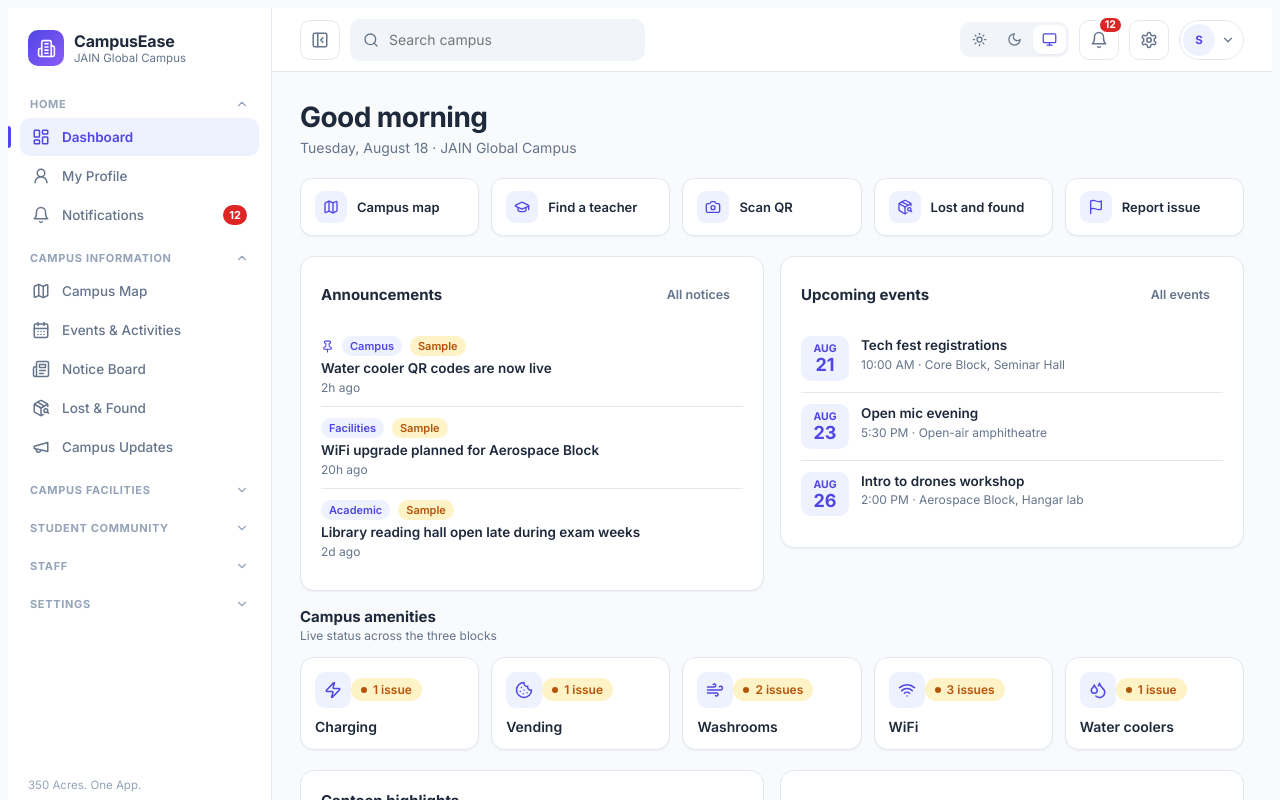
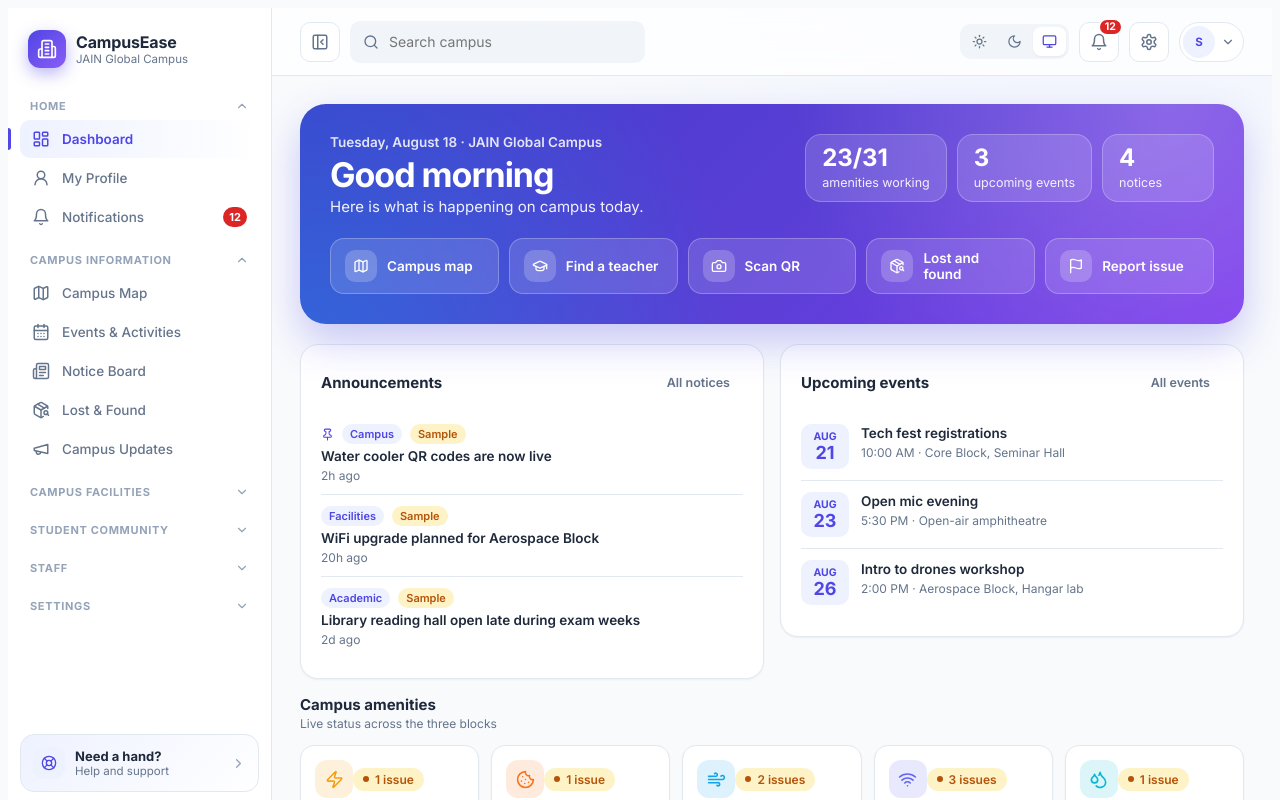
Before and after one commit to princejatheen18-create/CampusEase, a React (Vite) app: page / in a window 1280 px wide. Both pictures are taken after a click on the button "Enter CampusEase". Shown: the top 800 px of the page. Built offline with nearby package versions, Linux system fonts and the light colour scheme.

Commit message:
Add files via upload

```diff
--- a/src/App.jsx
+++ b/src/App.jsx
@@ -131,6 +131,9 @@ function generateSlots(now) {
 const statusColor = (status) => (status === "ok" ? COLORS.ok : status === "watch" ? COLORS.amber : COLORS.coral);
 const statusBg = (status) => (status === "ok" ? COLORS.okBg : status === "watch" ? COLORS.amberBg : COLORS.coralBg);
 
+const violetOf = () => (COLORS.teal === "#818CF8" ? "#A78BFA" : "#7C3AED");
+const TILE_TONE = { charging: "#F59E0B", vending: "#F97316", washroom: "#0EA5E9", wifi: "#6366F1", watercooler: "#06B6D4" };
+
 const initialsOf = (name) => (name || "").trim().split(/\s+/).filter(Boolean).slice(0, 2).map((w) => w[0].toUpperCase()).join("") || "S";
 
 // ---------- Design system ----------
@@ -138,11 +141,11 @@ function Button({ variant = "primary", size = "md", icon: Icon, children, style,
   const sm = size === "sm";
   const base = {
     display: "inline-flex", alignItems: "center", justifyContent: "center", gap: 7, fontWeight: 600,
-    borderRadius: 10, border: "1px solid transparent", fontSize: sm ? 12.5 : 13.5,
+    borderRadius: 12, border: "1px solid transparent", fontSize: sm ? 12.5 : 13.5,
     padding: sm ? "6px 12px" : "9px 16px", minHeight: sm ? 34 : 40, whiteSpace: "nowrap",
   };
   const variants = {
-    primary: { background: COLORS.teal, color: COLORS.onAccent },
+    primary: { background: `linear-gradient(135deg, ${COLORS.teal}, ${violetOf()})`, color: COLORS.onAccent, boxShadow: "0 1px 2px rgba(79,70,229,.25)" },
     secondary: { background: COLORS.surface, color: COLORS.ink, borderColor: COLORS.line },
     danger: { background: COLORS.coral, color: COLORS.onAccent },
     soft: { background: COLORS.tealBg, color: COLORS.teal },
@@ -155,9 +158,9 @@ function Button({ variant = "primary", size = "md", icon: Icon, children, style,
   );
 }
 
-function Card({ children, style, pad = 20, ...rest }) {
-  return (
-    <div style={{ background: COLORS.surface, border: `1px solid ${COLORS.line}`, borderRadius: 14, padding: pad, boxShadow: COLORS.shadow, ...style }} {...rest}>
+function Card({ children, style, pad = 20, className, ...rest }) {
+  return (
+    <div className={`ce-card ${className || ""}`} style={{ background: COLORS.surface, border: `1px solid ${COLORS.line}`, borderRadius: 18, padding: pad, boxShadow: COLORS.shadow, ...style }} {...rest}>
       {children}
     </div>
   );
@@ -279,9 +282,9 @@ function Screen({ title, subtitle, onBack, onReport, actions, parent, children }
         {parent && (<><button className="ce-btn" onClick={parent.onClick} style={{ background: "none", border: "none", padding: 0, color: COLORS.inkMuted, fontSize: 12.5, fontWeight: 500 }}>{parent.label}</button><ChevronRight size={12} /></>)}
         <span style={{ color: COLORS.ink, fontWeight: 600 }}>{title}</span>
       </nav>
-      <div style={{ display: "flex", alignItems: "flex-start", justifyContent: "space-between", gap: 16, marginBottom: 24, flexWrap: "wrap" }}>
+      <div className="ce-pagehead" style={{ display: "flex", alignItems: "flex-start", justifyContent: "space-between", gap: 16, marginBottom: 24, flexWrap: "wrap" }}>
         <div style={{ minWidth: 0 }}>
-          <h1 style={{ margin: 0, fontSize: 26, fontWeight: 700, letterSpacing: "-0.02em", color: COLORS.ink }}>{title}</h1>
+          <h1 style={{ margin: 0, fontSize: 28, fontWeight: 700, letterSpacing: "-0.025em", color: COLORS.ink }}>{title}</h1>
           {subtitle && <p style={{ margin: "5px 0 0", fontSize: 14, color: COLORS.inkMuted }}>{subtitle}</p>}
         </div>
         <div style={{ display: "flex", gap: 10, alignItems: "center", flexWrap: "wrap" }}>
@@ -827,16 +830,23 @@ function DashboardPage({ c }) {
   ];
   return (
     <div className="ce-fade">
-      <div style={{ marginBottom: 22 }}>
-        <h1 style={{ margin: 0, fontSize: 28, fontWeight: 700, letterSpacing: "-0.02em" }}>{greeting}{first ? `, ${first}` : ""}</h1>
-        <p style={{ margin: "5px 0 0", fontSize: 14, color: COLORS.inkMuted }}>{new Date(now).toLocaleDateString([], { weekday: "long", day: "numeric", month: "long" })} · {CAMPUS.name}</p>
-      </div>
-
-      <div className="ce-stagger" style={{ display: "grid", gridTemplateColumns: "repeat(auto-fit, minmax(150px, 1fr))", gap: 12, marginBottom: 20 }}>
-        {shortcuts.map((s) => { const Ic = s.icon; return (
-          <button key={s.label} className="ce-btn ce-card-hover" onClick={() => go(s.screen)} style={{ display: "flex", alignItems: "center", gap: 10, padding: "12px 14px", background: COLORS.surface, border: `1px solid ${COLORS.line}`, borderRadius: 12, boxShadow: COLORS.shadow, fontSize: 13, fontWeight: 600 }}>
-            <span style={{ width: 32, height: 32, borderRadius: 9, background: COLORS.tealBg, display: "flex", alignItems: "center", justifyContent: "center" }}><Ic size={16} color={COLORS.teal} /></span>{s.label}
-          </button>); })}
+      <div className="ce-hero" style={{ marginBottom: 20 }}>
+        <div className="ce-hero-top">
+          <div style={{ minWidth: 0 }}>
+            <p style={{ fontSize: 13.5, fontWeight: 600, opacity: 0.85 }}>{new Date(now).toLocaleDateString([], { weekday: "long", day: "numeric", month: "long" })} · {CAMPUS.name}</p>
+            <h1>{greeting}{first ? `, ${first}` : ""}</h1>
+            <p style={{ fontSize: 15, opacity: 0.92 }}>Here is what is happening on campus today.</p>
+          </div>
+          <div className="ce-hero-stats">
+            <div className="ce-hero-stat"><b>{facilities.filter((f) => f.status === "ok").length}/{facilities.length}</b><span>amenities working</span></div>
+            <div className="ce-hero-stat"><b>{upcoming.length}</b><span>upcoming events</span></div>
+            <div className="ce-hero-stat"><b>{notices.length}</b><span>notices</span></div>
+          </div>
+        </div>
+        <div className="ce-hero-shortcuts">
+          {shortcuts.map((s) => { const Ic = s.icon; return (
+            <button key={s.label} className="ce-btn ce-hero-btn" onClick={() => go(s.screen)}><span className="ce-hero-ic"><Ic size={16} /></span>{s.label}</button>); })}
+        </div>
       </div>
 
       <div className="ce-grid-eq" style={{ marginBottom: 16 }}>
@@ -876,7 +886,7 @@ function DashboardPage({ c }) {
           return (
             <button key={t.id} className="ce-btn ce-card-hover" onClick={() => go(t.id)} style={{ textAlign: "left", padding: 14, background: COLORS.surface, border: `1px solid ${COLORS.line}`, borderRadius: 14, boxShadow: COLORS.shadow, display: "flex", flexDirection: "column", gap: 10 }}>
               <span style={{ display: "flex", alignItems: "center", justifyContent: "space-between" }}>
-                <span style={{ width: 36, height: 36, borderRadius: 10, background: COLORS.tealBg, display: "flex", alignItems: "center", justifyContent: "center" }}><Ic size={18} color={COLORS.teal} /></span>
+                <span style={{ width: 38, height: 38, borderRadius: 12, background: `${TILE_TONE[t.type]}24`, display: "flex", alignItems: "center", justifyContent: "center" }}><Ic size={19} color={TILE_TONE[t.type]} /></span>
                 <Pill status={bad ? "watch" : "ok"}>{bad ? `${bad} issue${bad > 1 ? "s" : ""}` : "All good"}</Pill>
               </span>
               <span style={{ fontSize: 14, fontWeight: 600 }}>{t.label}</span>
@@ -1309,7 +1319,7 @@ function AmenitiesPage({ c }) {
           return (
             <button key={t.id} className="ce-btn ce-card-hover" onClick={() => c.go(t.id)} style={{ textAlign: "left", padding: 18, background: COLORS.surface, border: `1px solid ${COLORS.line}`, borderRadius: 14, boxShadow: COLORS.shadow, display: "flex", flexDirection: "column", gap: 14 }}>
               <span style={{ display: "flex", justifyContent: "space-between", alignItems: "center" }}>
-                <span style={{ width: 42, height: 42, borderRadius: 12, background: COLORS.tealBg, display: "flex", alignItems: "center", justifyContent: "center" }}><Ic size={20} color={COLORS.teal} /></span>
+                <span style={{ width: 44, height: 44, borderRadius: 14, background: `${TILE_TONE[t.type]}24`, display: "flex", alignItems: "center", justifyContent: "center" }}><Ic size={21} color={TILE_TONE[t.type]} /></span>
                 <ChevronRight size={17} color={COLORS.inkFaint} />
               </span>
               <span><span style={{ display: "block", fontSize: 15, fontWeight: 650 }}>{t.label}</span><span style={{ display: "block", fontSize: 12.5, color: COLORS.inkMuted, marginTop: 2 }}>{list.length} spots across 3 blocks</span></span>
@@ -2456,11 +2466,28 @@ export default function CampusEase() {
         .ce-group-body.closed { display: none; }
         .ce-nav-item { position: relative; display: flex; align-items: center; gap: 12px; padding: 8px 12px; min-height: 38px; border-radius: 10px; border: none; background: none; font-size: 13.5px; font-weight: 500; color: ${COLORS.inkMuted}; text-align: left; width: 100%; white-space: nowrap; }
         .ce-nav-item:hover { background: ${COLORS.panel2}; color: ${COLORS.ink}; }
-        .ce-nav-item.active { background: ${COLORS.tealBg}; color: ${COLORS.teal}; font-weight: 600; }
+        .ce-nav-item.active { background: linear-gradient(90deg, ${COLORS.tealBg}, transparent); color: ${COLORS.teal}; font-weight: 600; }
+        .ce-nav-item:hover:not(.active) { transform: translateX(2px); }
         .ce-nav-item.active::before { content: ""; position: absolute; left: -12px; top: 8px; bottom: 8px; width: 3px; border-radius: 0 3px 3px 0; background: ${COLORS.teal}; }
         .ce-nav-item .lbl { overflow: hidden; text-overflow: ellipsis; transition: opacity .15s; }
-        .ce-content { flex: 1; min-width: 0; display: flex; flex-direction: column; }
-        .ce-topbar { position: sticky; top: 0; z-index: 40; height: 64px; display: flex; align-items: center; gap: 10px; padding: 0 28px; background: ${COLORS.surface}; border-bottom: 1px solid ${COLORS.line}; }
+        .ce-content { flex: 1; min-width: 0; display: flex; flex-direction: column; background: radial-gradient(900px 360px at 85% -60px, ${COLORS.tealBg}, transparent 70%); transition: background .3s ease; }
+        .ce-card { transition: background-color .25s ease, border-color .25s ease, box-shadow .2s ease, transform .15s ease; }
+        .ce-pagehead { position: relative; overflow: hidden; background: linear-gradient(120deg, ${COLORS.tealBg} 0%, transparent 80%); border: 1px solid ${COLORS.line}; border-radius: 22px; padding: 24px 28px; }
+        .ce-pagehead::before { content: ""; position: absolute; right: -50px; top: -70px; width: 220px; height: 220px; border-radius: 50%; background: ${COLORS.teal}; opacity: .08; pointer-events: none; }
+        .ce-pagehead > * { position: relative; }
+        .ce-hero { position: relative; overflow: hidden; border-radius: 26px; padding: 30px; color: #fff; background: radial-gradient(circle at 92% 0%, rgba(255,255,255,.22), transparent 42%), radial-gradient(circle at 0% 110%, rgba(14,165,233,.40), transparent 45%), ${theme === "dark" ? "linear-gradient(135deg, #1E1B4B 0%, #312E81 55%, #4C1D95 100%)" : "linear-gradient(135deg, #4338CA 0%, #5B3FD6 55%, #7C3AED 100%)"}; box-shadow: ${theme === "dark" ? "0 10px 30px rgba(0,0,0,.35)" : "0 18px 40px rgba(79,70,229,.28)"}; }
+        .ce-hero h1 { margin: 6px 0 4px; font-size: 34px; font-weight: 700; letter-spacing: -0.03em; line-height: 1.1; }
+        .ce-hero p { margin: 0; }
+        .ce-hero-top { display: flex; justify-content: space-between; align-items: flex-start; gap: 20px; flex-wrap: wrap; margin-bottom: 22px; }
+        .ce-hero-stats { display: flex; gap: 10px; flex-wrap: wrap; }
+        .ce-hero-stat { background: rgba(255,255,255,.14); border: 1px solid rgba(255,255,255,.24); border-radius: 16px; padding: 10px 16px; min-width: 112px; }
+        .ce-hero-stat b { display: block; font-size: 24px; line-height: 1.1; font-weight: 700; }
+        .ce-hero-stat span { font-size: 12.5px; opacity: .9; }
+        .ce-hero-shortcuts { display: grid; grid-template-columns: repeat(auto-fit, minmax(150px, 1fr)); gap: 10px; }
+        .ce-hero .ce-hero-btn { display: flex; align-items: center; gap: 10px; padding: 11px 14px; border-radius: 14px; border: 1px solid rgba(255,255,255,.26); background: rgba(255,255,255,.13); color: #fff; font-size: 13.5px; font-weight: 600; text-align: left; -webkit-backdrop-filter: blur(6px); backdrop-filter: blur(6px); }
+        .ce-hero .ce-hero-btn:hover { background: rgba(255,255,255,.25); transform: translateY(-1px); }
+        .ce-hero-ic { width: 32px; height: 32px; border-radius: 10px; background: rgba(255,255,255,.2); display: flex; align-items: center; justify-content: center; flex-shrink: 0; }
+        .ce-topbar { position: sticky; top: 0; z-index: 40; height: 68px; display: flex; align-items: center; gap: 10px; padding: 0 28px; background: ${theme === "dark" ? "rgba(16,24,40,.78)" : "rgba(255,255,255,.78)"}; -webkit-backdrop-filter: blur(14px) saturate(1.4); backdrop-filter: blur(14px) saturate(1.4); border-bottom: 1px solid ${COLORS.line}; }
         .ce-main { width: 100%; max-width: 1180px; margin: 0 auto; padding: 28px 28px 64px; }
         .ce-grid-kpi { display: grid; grid-template-columns: repeat(auto-fit, minmax(200px, 1fr)); gap: 16px; }
         .ce-grid-2 { display: grid; grid-template-columns: minmax(0, 2fr) minmax(0, 1fr); gap: 16px; align-items: start; }
@@ -2487,6 +2514,9 @@ export default function CampusEase() {
         }
         @media (max-width: 980px) { .ce-grid-2, .ce-grid-eq { grid-template-columns: minmax(0, 1fr); } }
         @media (max-width: 880px) {
+          .ce-hero { padding: 22px 18px; border-radius: 22px; }
+          .ce-hero h1 { font-size: 27px; }
+          .ce-pagehead { padding: 18px 18px; border-radius: 18px; }
           .ce-sidebar { position: fixed; left: 0; top: 0; bottom: 0; width: 290px !important; transform: translateX(-100%); box-shadow: 0 0 40px rgba(16,24,40,.25); }
           .ce-sidebar.open { transform: none; }
           .ce-overlay { display: block; position: fixed; inset: 0; z-index: 45; background: rgba(16,24,40,.45); }
@@ -2513,6 +2543,7 @@ export default function CampusEase() {
             <h1 style={{ margin: "0 0 6px", fontSize: 30, fontWeight: 700, letterSpacing: "-0.02em" }}>CampusEase</h1>
             <p style={{ fontSize: 15, fontWeight: 600, color: COLORS.teal, margin: "0 0 14px" }}>{CAMPUS.slogan}</p>
             <p style={{ fontSize: 14, color: COLORS.inkMuted, lineHeight: 1.6, margin: "0 0 24px" }}>Your digital campus companion for <strong style={{ color: COLORS.ink }}>{CAMPUS.name}</strong>: maps, events, notices, facilities and community in one place.</p>
+            <div style={{ display: "flex", flexWrap: "wrap", gap: 8, justifyContent: "center", margin: "-8px 0 22px" }}>{["Campus map", "Water cooler status", "FoodZa ordering", "Events and notices"].map((t) => <span key={t} style={{ fontSize: 12.5, fontWeight: 600, color: COLORS.teal, background: COLORS.tealBg, padding: "5px 12px", borderRadius: 999 }}>{t}</span>)}</div>
             <div style={{ textAlign: "left", marginBottom: 16 }}>
               <Field label="What should we call you?" hint="Optional. Only used for your greeting.">
                 <input className="ce-input" placeholder="Your first name" value={userName} onChange={(e) => setUserName(e.target.value)} onKeyDown={(e) => { if (e.key === "Enter") enter(); }} />
@@ -2526,7 +2557,7 @@ export default function CampusEase() {
           {drawer && <div className="ce-overlay" onClick={() => setDrawer(false)} />}
           <aside className={`ce-sidebar ${collapsed ? "collapsed" : ""} ${drawer ? "open" : ""}`} aria-label="Primary">
             <div className="ce-brand">
-              <div style={{ width: 36, height: 36, borderRadius: 10, background: "linear-gradient(135deg, #4F46E5, #8B5CF6)", display: "flex", alignItems: "center", justifyContent: "center", flexShrink: 0 }}><Building2 size={19} color="#fff" /></div>
+              <div style={{ width: 38, height: 38, borderRadius: 12, background: "linear-gradient(135deg, #4F46E5, #8B5CF6)", boxShadow: "0 6px 16px rgba(79,70,229,.38)", display: "flex", alignItems: "center", justifyContent: "center", flexShrink: 0 }}><Building2 size={20} color="#fff" /></div>
               <div className="ce-brand-text" style={{ minWidth: 0, whiteSpace: "nowrap" }}>
                 <p style={{ margin: 0, fontWeight: 700, fontSize: 16, letterSpacing: "-0.01em" }}>CampusEase</p>
                 <p style={{ margin: 0, fontSize: 11.5, color: COLORS.inkMuted }}>JAIN Global Campus</p>
@@ -2551,7 +2582,11 @@ export default function CampusEase() {
                 );
               })}
             </nav>
-            <p className="lbl" style={{ margin: "14px 8px 0", fontSize: 11.5, color: COLORS.inkFaint }}>{CAMPUS.slogan}</p>
+            <button className="ce-btn lbl" onClick={() => go("help")} style={{ marginTop: 14, width: "100%", display: "flex", alignItems: "center", gap: 10, textAlign: "left", padding: "12px 12px", borderRadius: 14, border: `1px solid ${COLORS.line}`, background: `linear-gradient(135deg, ${COLORS.tealBg}, transparent)` }}>
+              <span style={{ width: 32, height: 32, borderRadius: 10, background: COLORS.tealBg, display: "flex", alignItems: "center", justifyContent: "center", flexShrink: 0 }}><LifeBuoy size={16} color={COLORS.teal} /></span>
+              <span style={{ flex: 1, minWidth: 0 }}><span style={{ display: "block", fontSize: 13, fontWeight: 650 }}>Need a hand?</span><span style={{ display: "block", fontSize: 11.5, color: COLORS.inkMuted }}>Help and support</span></span>
+              <ChevronRight size={15} color={COLORS.inkFaint} />
+            </button>
           </aside>
 
           <div className="ce-content">
```
